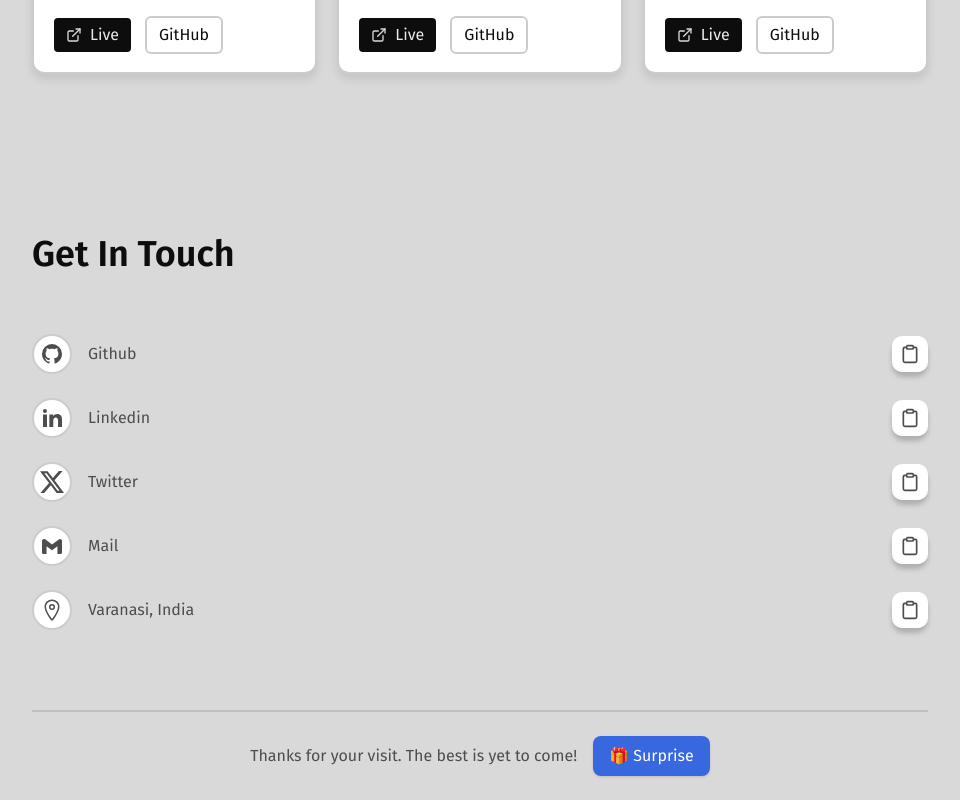
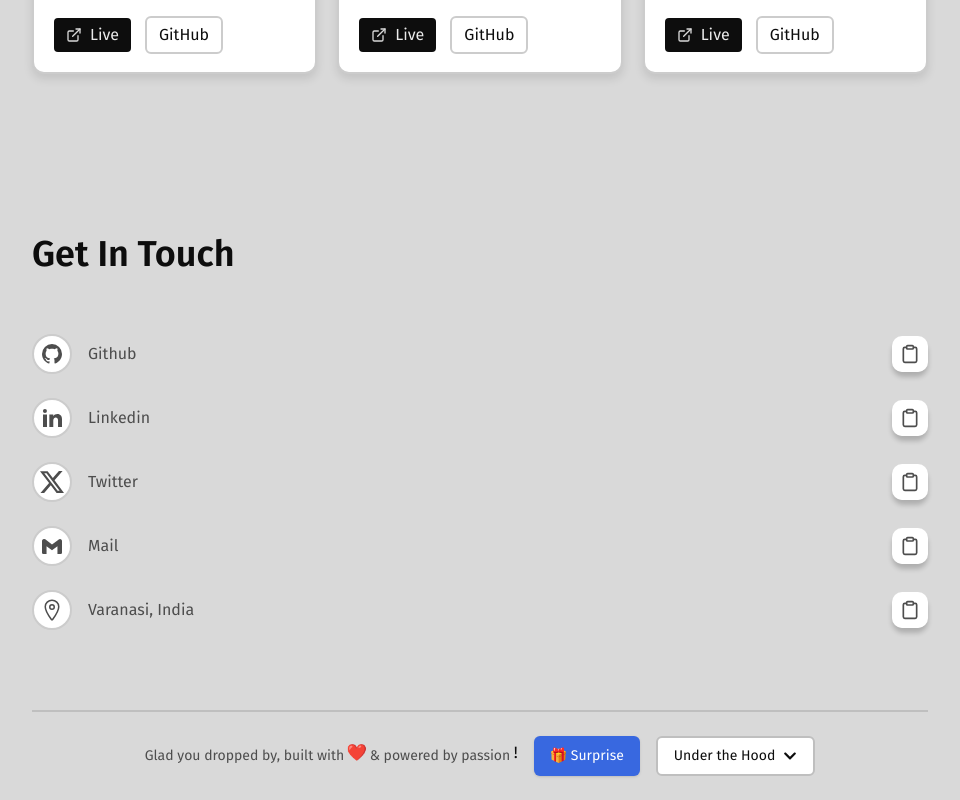
Before and after one commit to Niranjan05Kumar/niranjan.dev, a React (Vite) app: page / in a window 1280 px wide. Shown: the part 2990-3790 px from the top of the page, without its empty margins (160-1120 px from the left). Built offline with nearby package versions, Linux system fonts and the light colour scheme.

Commit message:
Some Extra features add

```diff
--- a/src/blocks/Components/Dock.jsx
+++ b/src/blocks/Components/Dock.jsx
@@ -30,6 +30,7 @@ export default function Dock({ items, className = "" }) {
     >
       {items.map((item, idx) => (
         <motion.div
+        key={idx}
         variants={itemVariants}
         viewport={{ once: true, amount: 0.8 }}
         className="flex flex-col w-fit items-start justify-center gap-[10px]">
--- /dev/null
+++ b/src/components/AboutPort.jsx
@@ -0,0 +1,35 @@
+import React from "react";
+import { motion, AnimatePresence } from "motion/react";
+import { aboutPortfolio } from "../data";
+
+const AboutPort = ({ showAbout }) => {
+  return (
+    <AnimatePresence>
+      {showAbout && (
+        <motion.div
+          initial={{ opacity: 0, y: 50 }}
+          animate={{ opacity: 1, y: 0 }}
+          exit={{ opacity: 0, y: 50 }}
+          transition={{ duration: 0.3, ease: "easeInOut" }}
+          className="absolute left-1/2 bottom-[80px] md:bottom-[90px] -translate-x-1/2 w-[90vw] sm:w-[520px] h-[300px] overflow-y-scroll px-[5vw] sm:px-[36px] py-8 rounded-xl bg-bg text-text border-2 border-border-dark flex flex-col items-start"
+        >
+          <h3 className="text-2xl font-semibold mb-4">Under the Hood</h3>
+          {aboutPortfolio.map((section, idx) => (
+            <div key={idx} className="mb-6">
+              <h4 className="text- font-semibold text-text mb-2 flex justify-start">
+                {section.title}
+              </h4>
+              <ul className="list-none text-text-muted flex flex-col items-start gap-2">
+                {section.items.map((item, i) => (
+                  <li key={i} className="text-start text-sm flex gap-3 items-center justify-start"><p className="h-[8px] w-[8px] bg-text rounded-full"></p>{item}</li>
+                ))}
+              </ul>
+            </div>
+          ))}
+        </motion.div>
+      )}
+    </AnimatePresence>
+  );
+};
+
+export default AboutPort;
--- a/src/components/Footer.jsx
+++ b/src/components/Footer.jsx
@@ -2,27 +2,33 @@
 import { useState } from "react";
 import { motion } from "framer-motion";
 import ConfettiExplosion from "react-confetti-explosion";
+import { FaChevronDown } from "react-icons/fa";
+import AboutPort from './AboutPort'
+import Exclamation from "./Exclamation";
 
 const Footer = () => {
   const [isExploding, setIsExploding] = useState(false);
+  const [showAbout, setShowAbout] = useState(false);
 
   const handleSurprise = () => {
     setIsExploding(true);
     setTimeout(() => setIsExploding(false), 5000);
   };
+  const toggleAbout = () => setShowAbout((prev) => !prev);
 
   return (
-    <div className="relative text-center flex flex-col sm:flex-row h-fit gap-4 items-center justify-center mx-[5vw] lg:mx-[15vw] py-6 border-t-2 border-(--border-dark)">
+    <div className="relative text-center flex flex-col md:flex-row h-fit gap-4 items-center justify-center mx-[5vw] lg:mx-[15vw] py-6 border-t-2 border-(--border-dark)">
       <motion.p
         initial={{ opacity: 0, y: 10 }}
         whileInView={{ opacity: 1, y: 0 }}
         transition={{ duration: 0.5 }}
         viewport={{ once: true, amount: 0.5 }}
-        className="text-text-muted text-base"
+        className="text-text-muted flex gap-1 text-sm flex-wrap text-center w-full sm:w-fit justify-center"
       >
-        Thanks for your visit. The best is yet to come!
+        <span className="whitespace-nowrap">Glad you dropped by, built with</span> <Exclamation text={"❤️"} /> <span className="whitespace-nowrap">&  powered by passion</span> <Exclamation text={"!"} />
       </motion.p>
 
+      <div className="flex flex-row gap-4">
         <motion.button
           whileHover={{ scale: 1.05 }}
           whileTap={{ scale: 0.9 }}
@@ -31,10 +37,29 @@ const Footer = () => {
           transition={{ duration: 0.3 }}
           viewport={{ once: true, amount: 0.4 }}
           onClick={handleSurprise}
-        className="bg-primary text-white px-4 py-2 rounded-lg shadow hover:bg-opacity-90 transition"
+          className="cursor-pointer text-sm bg-primary text-white px-4 py-2 rounded-md shadow hover:bg-opacity-90 transition"
         >
           🎁 Surprise
         </motion.button>
+        <motion.button
+          initial={{ opacity: 0, y: 20 }}
+          whileInView={{ opacity: 1, y: 0 }}
+          transition={{ duration: 0.3 }}
+          viewport={{ once: true, amount: 0.4 }}
+          onClick={toggleAbout}
+          className="cursor-pointer text-sm group px-4 py-2 border-2 rounded-md text-text border-border-dark bg-bg-light hover:bg-bg transition flex items-center gap-2"
+        >
+          Under the Hood
+          <motion.span
+            initial={false}
+            animate={{ rotate: showAbout ? 180 : 0 }}
+            transition={{ duration: 0.3, ease: "easeInOut" }}
+            className="text-sm"
+          >
+            <FaChevronDown />
+          </motion.span>
+        </motion.button>
+      </div>
 
       {isExploding && (
         <div className="absolute left-1/2 top-1/2 -translate-x-1/2 -translate-y-1/2">
@@ -47,6 +72,7 @@ const Footer = () => {
           />
         </div>
       )}
+      <AboutPort showAbout={showAbout} />
     </div>
   );
 };
--- a/src/components/ProjectCard.jsx
+++ b/src/components/ProjectCard.jsx
@@ -16,10 +16,9 @@ const ProjectCard = ({
     <motion.div
       initial={{ opacity: 0, y: 50 }}
       whileInView={{ opacity: 1, y: 0 }}
-      transition={{ duration: 0.5, easing: "easeInOut" }}
+      transition={{ duration: 0.5, easing: "easeInOut", type: "spring", stiffness: 200, damping: 15 }}
       viewport={{ once: true, amount: 0.4 }}
       whileHover={{ scale: 1.02 }}
-      transition={{ type: "spring", stiffness: 200, damping: 15 }}
       className="h-auto rounded-xl bg-bg-light border-2 border-border-light shadow-[0_5px_10px_rgba(0,0,0,0.1)] overflow-hidden flex flex-col"
     >
       <div className="h-[180px] w-full">
--- a/src/data/index.js
+++ b/src/data/index.js
@@ -323,3 +323,38 @@ export const socialMedia = [
       ),
   },
 ];
+
+export const aboutPortfolio = [
+  {
+    title: "🛠 Tech Stack",
+    items: [
+      "React for component-based structure",
+      "Tailwind CSS for utility-first, responsive design",
+      "Framer Motion for smooth UI animations",
+      "Lenis.js for fluid scrolling experience",
+    ],
+  },
+  {
+    title: "🎨 UI & Design",
+    items: [
+      "Minimal, theme-aware layout (dark/light toggle)",
+      "Spotlight cards in Education for visual depth",
+      "Consistent spacing and animations using custom CSS variables",
+    ],
+  },
+  {
+    title: "🔔 Interactive Elements",
+    items: [
+      "Resume download button with toast notification",
+      "Footer-based confetti and 'About' toggle interaction",
+      "Bookmark-style sidebar navigation",
+      "Smooth section-based scrolling",
+    ],
+  },
+  {
+    title: "💡 Purpose",
+    items: [
+      "This portfolio is not just a showcase — it's a reflection of my approach to clean code, design thinking, and frontend creativity.",
+    ],
+  },
+];
```
Lines whose indentation alone changed are shown as unchanged.
